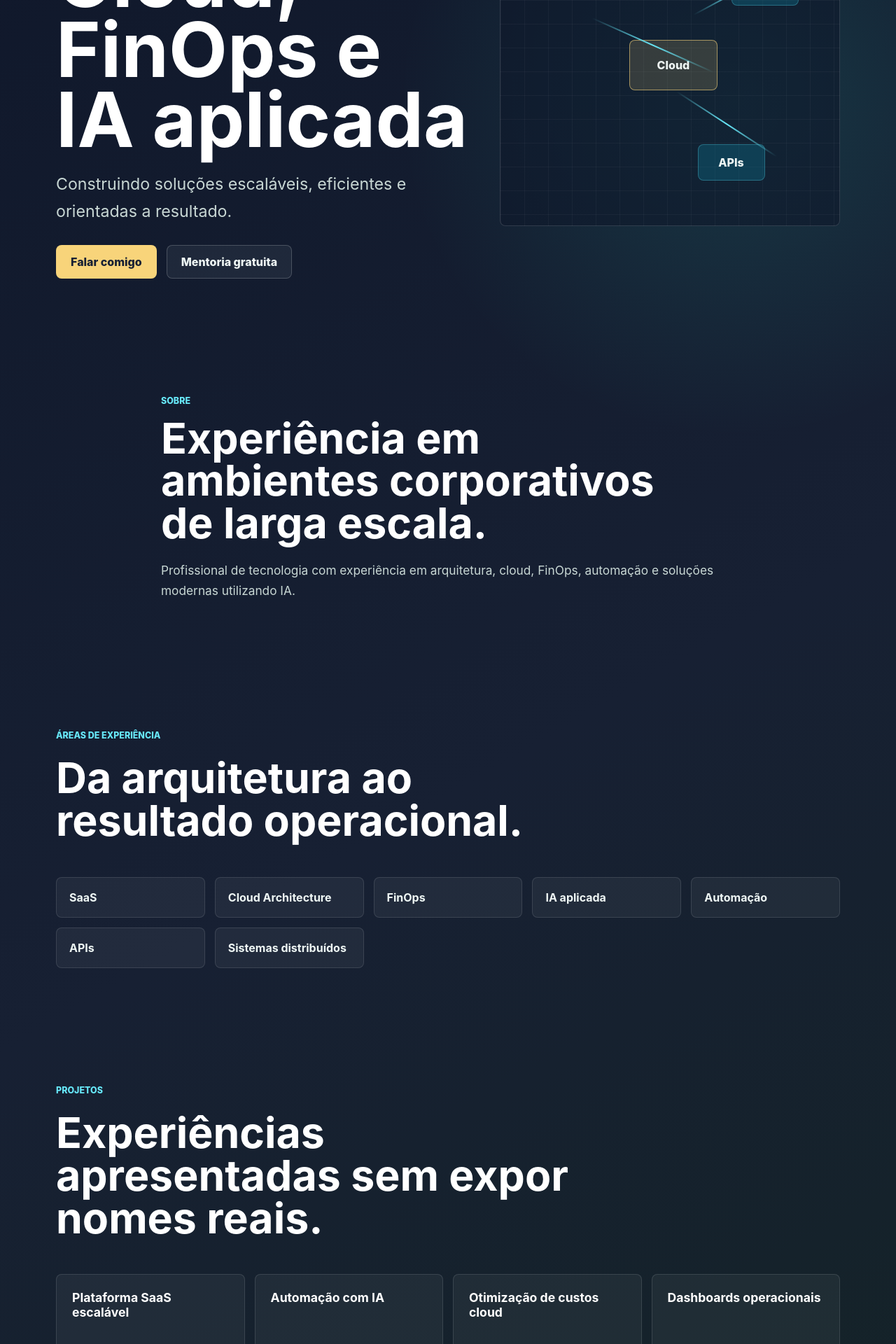
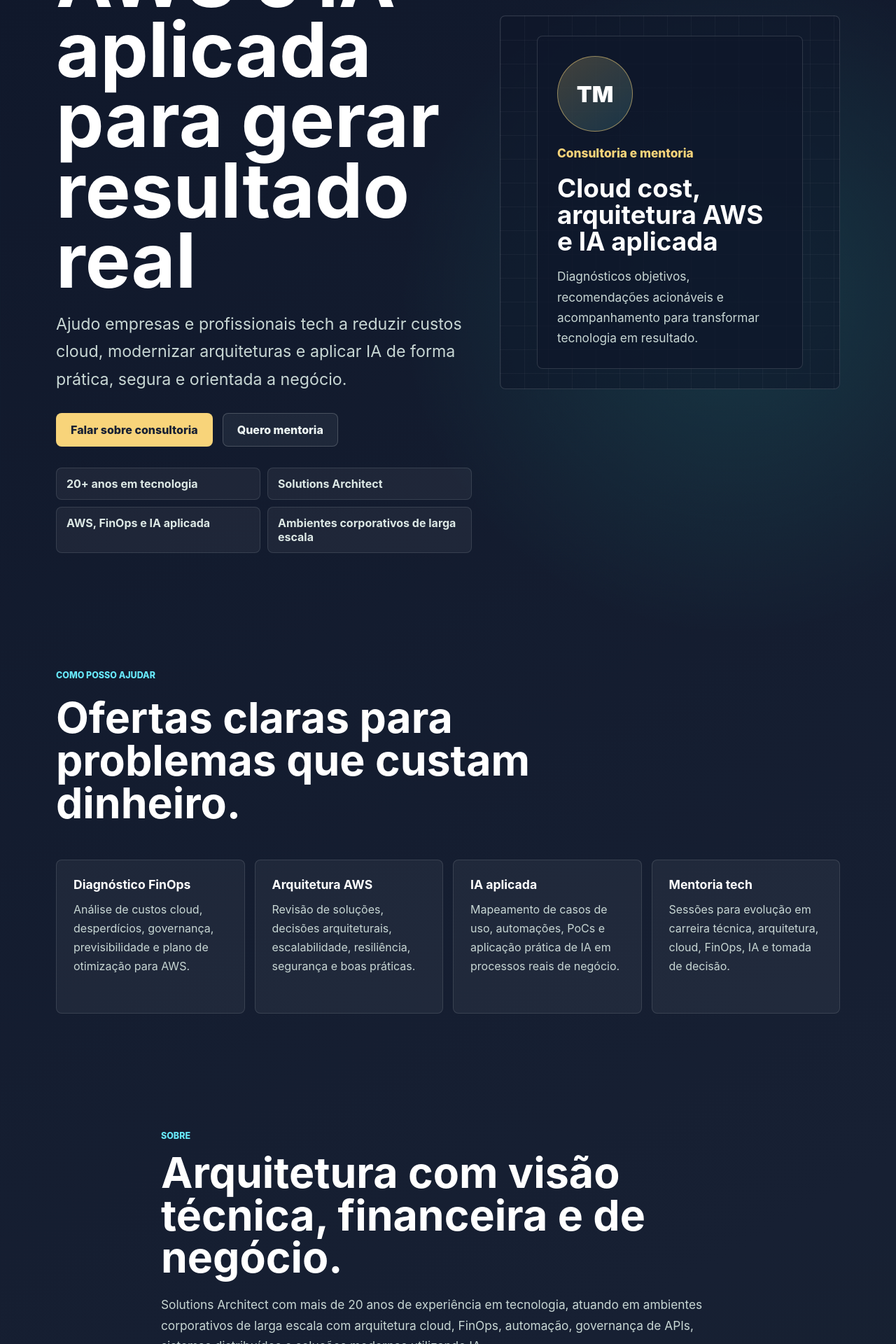
Before and after one commit to meneguimhp/site-tiago-meneguim, a React (Vite) app: page / in a window 1280 px wide. Shown: the part 340-2260 px from the top of the page at 70% size. Built offline with nearby package versions, Linux system fonts and the light colour scheme.

Commit message:
Reposition site for FinOps AWS and AI services

```diff
--- a/index.html
+++ b/index.html
@@ -5,18 +5,18 @@
     <meta name="viewport" content="width=device-width, initial-scale=1.0" />
     <meta
       name="description"
-      content="Site profissional de Tiago Meneguim sobre arquitetura, cloud, FinOps e IA aplicada."
+      content="Consultoria e mentoria em FinOps, AWS, arquitetura cloud e IA aplicada com Tiago Meneguim."
     />
     <meta name="author" content="Tiago Meneguim" />
     <meta property="og:type" content="website" />
-    <meta property="og:title" content="Tiago Meneguim | Arquitetura, Cloud, FinOps e IA" />
+    <meta property="og:title" content="Tiago Meneguim | FinOps, AWS e IA Aplicada" />
     <meta
       property="og:description"
-      content="Arquitetura, Cloud, FinOps e IA aplicada para soluções escaláveis, eficientes e orientadas a resultado."
+      content="Consultoria e mentoria em FinOps, AWS, arquitetura cloud e IA aplicada para gerar resultado real."
     />
     <meta property="og:url" content="https://tiagomeneguim.com.br/" />
     <meta name="twitter:card" content="summary" />
-    <title>Tiago Meneguim | Arquitetura, Cloud, FinOps e IA</title>
+    <title>Tiago Meneguim | FinOps, AWS e IA Aplicada</title>
   </head>
   <body>
     <div id="root"></div>
--- a/src/App.tsx
+++ b/src/App.tsx
@@ -2,10 +2,12 @@ import { Footer } from './components/Footer';
 import { Header } from './components/Header';
 import { About } from './sections/About';
 import { Contact } from './sections/Contact';
+import { Content } from './sections/Content';
 import { Experience } from './sections/Experience';
 import { Hero } from './sections/Hero';
 import { Mentorship } from './sections/Mentorship';
 import { Projects } from './sections/Projects';
+import { Services } from './sections/Services';
 
 export default function App() {
   return (
@@ -13,9 +15,11 @@ export default function App() {
       <Header />
       <main>
         <Hero />
+        <Services />
         <About />
         <Experience />
         <Projects />
+        <Content />
         <Mentorship />
         <Contact />
       </main>
--- a/src/components/Header.tsx
+++ b/src/components/Header.tsx
@@ -1,7 +1,9 @@
 const links = [
+  { href: '#servicos', label: 'Serviços' },
   { href: '#sobre', label: 'Sobre' },
   { href: '#experiencia', label: 'Experiência' },
   { href: '#projetos', label: 'Projetos' },
+  { href: '#conteudos', label: 'Conteúdos' },
   { href: '#mentoria', label: 'Mentoria' },
   { href: '#contato', label: 'Contato' },
 ];
--- a/src/sections/About.tsx
+++ b/src/sections/About.tsx
@@ -2,10 +2,12 @@ export function About() {
   return (
     <section className="section section--narrow" id="sobre">
       <p className="section-label">Sobre</p>
-      <h2>Experiência em ambientes corporativos de larga escala.</h2>
+      <h2>Arquitetura com visão técnica, financeira e de negócio.</h2>
       <p>
-        Profissional de tecnologia com experiência em arquitetura, cloud, FinOps,
-        automação e soluções modernas utilizando IA.
+        Solutions Architect com mais de 20 anos de experiência em tecnologia,
+        atuando em ambientes corporativos de larga escala com arquitetura cloud,
+        FinOps, automação, governança de APIs, sistemas distribuídos e soluções
+        modernas utilizando IA.
       </p>
     </section>
   );
--- a/src/sections/Contact.tsx
+++ b/src/sections/Contact.tsx
@@ -1,15 +1,16 @@
 import { Button } from '../components/Button';
 
 const whatsappUrl =
-  'https://wa.me/5511997648414?text=Ola%2C%20Tiago.%20Vi%20seu%20site%20e%20quero%20conversar.';
+  'https://wa.me/5511997648414?text=Ola%2C%20Tiago.%20Vi%20seu%20site%20e%20quero%20conversar%20sobre%20FinOps%2C%20AWS%20ou%20IA%20aplicada.';
 
 export function Contact() {
   return (
     <section className="section contact" id="contato">
       <p className="section-label">Contato</p>
-      <h2>Vamos conversar sobre tecnologia, arquitetura ou mentoria.</h2>
+      <h2>Vamos conversar sobre FinOps, AWS, IA ou mentoria.</h2>
       <p>
-        Prefere algo direto? Me chame pelo WhatsApp ou conecte comigo no LinkedIn.
+        Se você quer reduzir custos cloud, revisar arquitetura ou explorar IA
+        com pragmatismo, me chame pelo WhatsApp.
       </p>
       <div className="contact__actions">
         <Button href={whatsappUrl} target="_blank" rel="noreferrer">
--- /dev/null
+++ b/src/sections/Content.tsx
@@ -0,0 +1,28 @@
+const topics = [
+  'FinOps e otimização cloud',
+  'AWS e arquitetura de soluções',
+  'IA, GenAI e automação',
+  'SRE e confiabilidade',
+  'C4 Model e documentação arquitetural',
+  'APIs, OAuth, JWT e segurança',
+];
+
+export function Content() {
+  return (
+    <section className="section content-section" id="conteudos">
+      <div className="section-heading">
+        <p className="section-label">Conteúdos técnicos</p>
+        <h2>Autoridade construída compartilhando conhecimento técnico.</h2>
+        <p>
+          Também publico e compartilho reflexões sobre arquitetura, engenharia,
+          cloud, IA e práticas modernas para times de tecnologia.
+        </p>
+      </div>
+      <div className="tag-grid">
+        {topics.map((topic) => (
+          <span key={topic}>{topic}</span>
+        ))}
+      </div>
+    </section>
+  );
+}
--- a/src/sections/Hero.tsx
+++ b/src/sections/Hero.tsx
@@ -1,34 +1,51 @@
 import { Button } from '../components/Button';
 
 const whatsappUrl =
-  'https://wa.me/5511997648414?text=Ola%2C%20Tiago.%20Vi%20seu%20site%20e%20quero%20conversar.';
+  'https://wa.me/5511997648414?text=Ola%2C%20Tiago.%20Vi%20seu%20site%20e%20quero%20conversar%20sobre%20FinOps%2C%20AWS%20ou%20IA%20aplicada.';
+
+const highlights = [
+  '20+ anos em tecnologia',
+  'Solutions Architect',
+  'AWS, FinOps e IA aplicada',
+  'Ambientes corporativos de larga escala',
+];
 
 export function Hero() {
   return (
     <section className="hero section" id="inicio">
       <div className="hero__content">
         <p className="eyebrow">Tiago Meneguim</p>
-        <h1>Arquitetura, Cloud, FinOps e IA aplicada</h1>
+        <h1>FinOps, AWS e IA aplicada para gerar resultado real</h1>
         <p className="hero__subtitle">
-          Construindo soluções escaláveis, eficientes e orientadas a resultado.
+          Ajudo empresas e profissionais tech a reduzir custos cloud, modernizar
+          arquiteturas e aplicar IA de forma prática, segura e orientada a negócio.
         </p>
         <div className="hero__actions" aria-label="Ações principais">
           <Button href={whatsappUrl} target="_blank" rel="noreferrer">
-            Falar comigo
+            Falar sobre consultoria
           </Button>
           <Button href="#mentoria" variant="secondary">
-            Mentoria gratuita
+            Quero mentoria
           </Button>
         </div>
+        <div className="hero__proof" aria-label="Destaques profissionais">
+          {highlights.map((item) => (
+            <span key={item}>{item}</span>
+          ))}
+        </div>
       </div>
-      <div className="hero-visual" aria-hidden="true">
-        <div className="visual-node visual-node--core">Cloud</div>
-        <div className="visual-node">FinOps</div>
-        <div className="visual-node">IA</div>
-        <div className="visual-node">APIs</div>
-        <div className="visual-line visual-line--one" />
-        <div className="visual-line visual-line--two" />
-        <div className="visual-line visual-line--three" />
+      <div className="hero-visual hero-visual--profile" aria-label="Foto profissional de Tiago Meneguim">
+        <div className="profile-card">
+          <div className="profile-card__avatar" aria-hidden="true">
+            TM
+          </div>
+          <p className="profile-card__role">Consultoria e mentoria</p>
+          <h2>Cloud cost, arquitetura AWS e IA aplicada</h2>
+          <p>
+            Diagnósticos objetivos, recomendações acionáveis e acompanhamento
+            para transformar tecnologia em resultado.
+          </p>
+        </div>
       </div>
     </section>
   );
--- a/src/sections/Mentorship.tsx
+++ b/src/sections/Mentorship.tsx
@@ -1,11 +1,20 @@
-const topics = ['Carreira tech', 'Arquitetura', 'Cloud', 'FinOps', 'IA'];
+import { Button } from '../components/Button';
+
+const topics = ['Carreira tech', 'Arquitetura', 'AWS', 'FinOps', 'IA aplicada'];
+
+const whatsappUrl =
+  'https://wa.me/5511997648414?text=Ola%2C%20Tiago.%20Quero%20saber%20mais%20sobre%20a%20mentoria%20gratuita.';
 
 export function Mentorship() {
   return (
     <section className="section mentorship" id="mentoria">
       <div>
         <p className="section-label">Mentoria</p>
-        <h2>Sessões focadas em evolução técnica e direção de carreira.</h2>
+        <h2>Mentoria para acelerar carreira técnica e tomada de decisão.</h2>
+        <p>
+          Sessões para profissionais que querem evoluir em arquitetura, cloud,
+          FinOps, IA aplicada e comunicação técnica com mais clareza.
+        </p>
       </div>
       <div className="mentorship__panel">
         <p className="offer">2 sessões gratuitas</p>
@@ -14,6 +23,9 @@ export function Mentorship() {
             <li key={topic}>{topic}</li>
           ))}
         </ul>
+        <Button href={whatsappUrl} target="_blank" rel="noreferrer">
+          Quero minha mentoria
+        </Button>
       </div>
     </section>
   );
--- a/src/sections/Projects.tsx
+++ b/src/sections/Projects.tsx
@@ -1,21 +1,38 @@
 const projects = [
-  'Plataforma SaaS escalável',
-  'Automação com IA',
-  'Otimização de custos cloud',
-  'Dashboards operacionais',
+  {
+    title: 'Otimização de custos cloud',
+    description:
+      'Identificação de desperdícios, ajustes de governança e direcionamento FinOps para melhorar previsibilidade.',
+  },
+  {
+    title: 'Arquiteturas SaaS escaláveis',
+    description:
+      'Desenho de soluções distribuídas com foco em resiliência, APIs, integrações e crescimento sustentável.',
+  },
+  {
+    title: 'Automação com IA',
+    description:
+      'PoCs e automações para reduzir esforço operacional e acelerar fluxos de trabalho com IA aplicada.',
+  },
+  {
+    title: 'Dashboards operacionais',
+    description:
+      'Visibilidade para operação, custos, indicadores técnicos e decisões de arquitetura orientadas por dados.',
+  },
 ];
 
 export function Projects() {
   return (
     <section className="section" id="projetos">
       <div className="section-heading">
-        <p className="section-label">Projetos</p>
-        <h2>Experiências apresentadas sem expor nomes reais.</h2>
+        <p className="section-label">Experiências</p>
+        <h2>Projetos apresentados por impacto, sem expor nomes reais.</h2>
       </div>
       <div className="project-list">
         {projects.map((project) => (
-          <article className="project-card" key={project}>
-            <h3>{project}</h3>
+          <article className="project-card" key={project.title}>
+            <h3>{project.title}</h3>
+            <p>{project.description}</p>
           </article>
         ))}
       </div>
--- /dev/null
+++ b/src/sections/Services.tsx
@@ -0,0 +1,41 @@
+const services = [
+  {
+    title: 'Diagnóstico FinOps',
+    description:
+      'Análise de custos cloud, desperdícios, governança, previsibilidade e plano de otimização para AWS.',
+  },
+  {
+    title: 'Arquitetura AWS',
+    description:
+      'Revisão de soluções, decisões arquiteturais, escalabilidade, resiliência, segurança e boas práticas.',
+  },
+  {
+    title: 'IA aplicada',
+    description:
+      'Mapeamento de casos de uso, automações, PoCs e aplicação prática de IA em processos reais de negócio.',
+  },
+  {
+    title: 'Mentoria tech',
+    description:
+      'Sessões para evolução em carreira técnica, arquitetura, cloud, FinOps, IA e tomada de decisão.',
+  },
+];
+
+export function Services() {
+  return (
+    <section className="section" id="servicos">
+      <div className="section-heading">
+        <p className="section-label">Como posso ajudar</p>
+        <h2>Ofertas claras para problemas que custam dinheiro.</h2>
+      </div>
+      <div className="service-grid">
+        {services.map((service) => (
+          <article className="service-card" key={service.title}>
+            <h3>{service.title}</h3>
+            <p>{service.description}</p>
+          </article>
+        ))}
+      </div>
+    </section>
+  );
+}
--- a/src/styles.css
+++ b/src/styles.css
@@ -136,6 +136,23 @@ p {
   font-size: clamp(1.15rem, 3vw, 1.45rem);
 }
 
+.hero__proof {
+  display: grid;
+  grid-template-columns: repeat(2, minmax(0, 1fr));
+  gap: 10px;
+  max-width: 680px;
+  margin-top: 30px;
+}
+
+.hero__proof span {
+  border: 1px solid rgba(238, 246, 244, 0.12);
+  border-radius: 8px;
+  padding: 12px 14px;
+  background: rgba(238, 246, 244, 0.05);
+  color: #dce8e5;
+  font-weight: 750;
+}
+
 .hero__actions,
 .contact__actions {
   display: flex;
@@ -177,6 +194,51 @@ p {
     linear-gradient(90deg, rgba(238, 246, 244, 0.04) 1px, transparent 1px),
     rgba(15, 23, 42, 0.58);
   background-size: 34px 34px;
+}
+
+.hero-visual--profile {
+  display: grid;
+  place-items: center;
+  padding: 28px;
+}
+
+.profile-card {
+  display: grid;
+  gap: 16px;
+  width: min(100%, 380px);
+  border: 1px solid rgba(238, 246, 244, 0.14);
+  border-radius: 8px;
+  padding: 28px;
+  background: rgba(15, 23, 42, 0.72);
+}
+
+.profile-card__avatar {
+  display: grid;
+  width: 108px;
+  height: 108px;
+  place-items: center;
+  border: 1px solid rgba(248, 212, 122, 0.52);
+  border-radius: 50%;
+  background: linear-gradient(145deg, rgba(248, 212, 122, 0.22), rgba(103, 232, 249, 0.14));
+  color: #ffffff;
+  font-size: 2rem;
+  font-weight: 900;
+}
+
+.profile-card__role {
+  margin: 0;
+  color: #f8d47a;
+  font-weight: 850;
+}
+
+.profile-card h2 {
+  margin-bottom: 0;
+  font-size: clamp(1.6rem, 3vw, 2.3rem);
+  line-height: 1.04;
+}
+
+.profile-card p {
+  margin-bottom: 0;
 }
 
 .visual-node {
@@ -252,7 +314,8 @@ p {
 }
 
 .tag-grid,
-.project-list {
+.project-list,
+.service-grid {
   display: grid;
   grid-template-columns: repeat(auto-fit, minmax(210px, 1fr));
   gap: 14px;
@@ -260,6 +323,7 @@ p {
 
 .tag-grid span,
 .project-card,
+.service-card,
 .mentorship__panel {
   border: 1px solid rgba(238, 246, 244, 0.12);
   border-radius: 8px;
@@ -273,8 +337,24 @@ p {
 }
 
 .project-card {
-  min-height: 118px;
+  min-height: 180px;
   padding: 22px;
+}
+
+.service-card {
+  min-height: 220px;
+  padding: 24px;
+}
+
+.service-card h3,
+.project-card h3 {
+  margin-bottom: 12px;
+}
+
+.service-card p,
+.project-card p {
+  margin-bottom: 0;
+  font-size: 1rem;
 }
 
 blockquote {
@@ -293,11 +373,13 @@ blockquote {
 }
 
 .mentorship__panel {
+  display: grid;
+  gap: 20px;
   padding: 24px;
 }
 
 .offer {
-  margin-bottom: 18px;
+  margin-bottom: 0;
   color: #f8d47a;
   font-size: 1.45rem;
   font-weight: 850;
@@ -309,6 +391,10 @@ ul {
   margin: 0;
   padding-left: 20px;
   color: #c8d7d4;
+}
+
+.mentorship__panel .button {
+  width: 100%;
 }
 
 .contact {
@@ -366,6 +452,10 @@ ul {
   .hero-visual {
     min-height: 340px;
   }
+
+  .hero__proof {
+    grid-template-columns: 1fr;
+  }
 }
 
 @media (max-width: 560px) {
```
